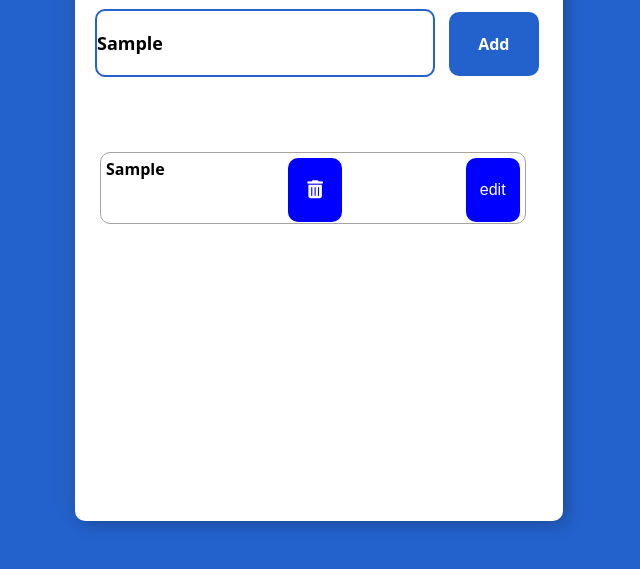
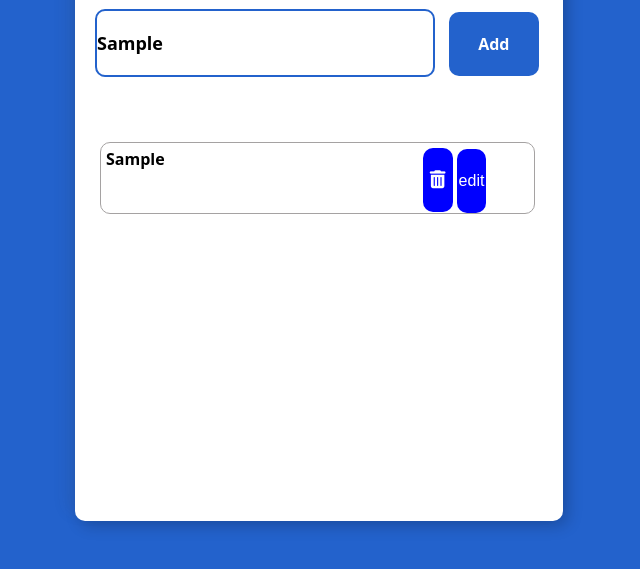
Before and after one commit to divadevloper/to-do-list, a plain HTML site: page index.html in a window 1280 px wide. Both pictures are taken after typing "Sample" into the empty fields and a click on the button "Add". Shown: the part 179-748 px from the top of the page, without its empty margins (321-961 px from the left). Drawn offline with Linux system fonts and the light colour scheme.

Commit message:
fixed something

```diff
--- a/function.js
+++ b/function.js
@@ -1,35 +1,40 @@
 let input = document.getElementById('input')
 let tododiv = document.getElementById('tododiv')
-let todoarr = []
+let todoarr = JSON.parse(localStorage.getItem("todolist")) || []
 
 
-function addtodo(){
+function addtodo() {
     if (input.value == '') {
         alert('Enter to keep track for your daily activities')
-    }else{
-        todoarr.unshift(input.value)
+        return
+    } else {
+        todoarr.push(input.value);
+        localStorage.setItem("todolist", JSON.stringify(todoarr))
         disarr()
     }
 }
 function todelete(index) {
-    todoarr. splice(index,1)
+    todoarr.splice(index, 1)
     disarr()
 
 }
 function toedit(index) {
     let changimg = prompt("Enter the new list")
-    todoarr.splice(index,1, changimg);
+    todoarr.splice(index, 1, changimg);
     console.log(todoarr);
     disarr()
 
 
 }
 function disarr() {
-    tododiv.innerHTML =''
-    for (let index = 0; index < todoarr.length; index++){
-        tododiv.innerHTML += `<p id="ptag"> ${todoarr[index]}
+    tododiv.innerHTML = ''
+    for (let index = 0; index < todoarr.length; index++) {
+        tododiv.innerHTML += `
+        <p id="ptag"> ${todoarr[index]}
+        <span id="babb">
         <button onclick="todelete(${index})" id="btn1"> <i class="fa-solid fa-trash-can"></i> </button>
-         <button onclick="toedit(${index})" id="btn3"> edit </button>
+        <button onclick="toedit(${index})" id="btn3"> edit </button>
+        </span>
         </p>`
-     }
+    }
 }
--- a/style.css
+++ b/style.css
@@ -48,13 +48,13 @@
 }
 #tododiv{
     width: 100%;
-    height: 45vh;
+    height: 42vh;
     overflow: auto;
-    margin-top: 70px;
+    margin-top: 60px;
 }
 #ptag{
     display: flex;
-    width: 95%;
+    width: 97%;
     justify-content: space-between;
     padding: 5px 5px;
     text-align: center;
@@ -67,14 +67,12 @@
     border-radius: 10px;
     border: 1px solid rgb(165, 162, 162);
     font-size:16px ;
-    /* background-color: rgb(197,225,229); */
 }
 #btn1{
     background-color: blue;
-    width: 13%;
+    width: 20%;
     align-items: end;
     height: 8vh;
-     /* margin-left: 230px; */
     border-radius: 10px;
     color: white;
     border: 0;
@@ -82,7 +80,7 @@
 #btn3{
     background-color: blue;
     align-items: end;
-    width: 13%;
+    width: 20%;
     height: 8vh;
     border-radius: 10px;
     color: white;
@@ -98,6 +96,9 @@
 }
 ::-webkit-scrollbar{
     display: none;
+}
+#babb{
+    width: 35%;
 }
 
 
```
Also changed, not shown: index.html (line endings or trailing spaces).
